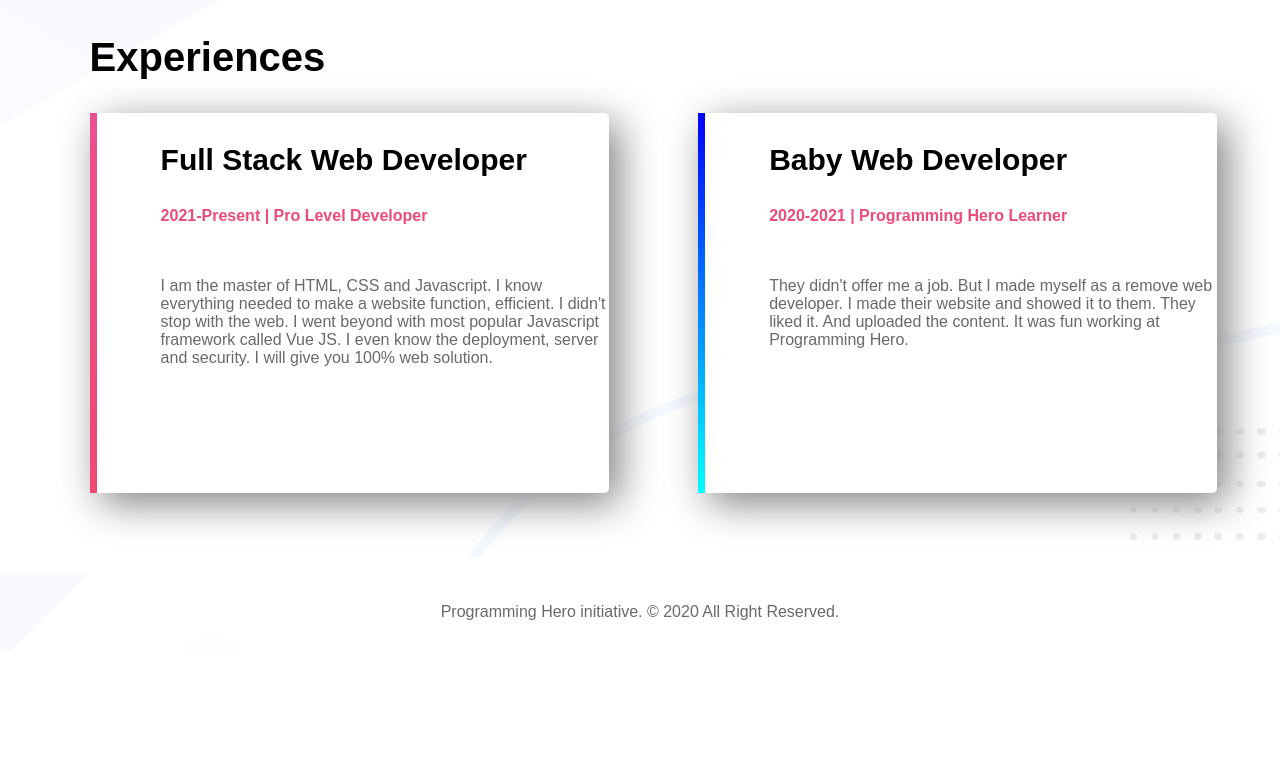
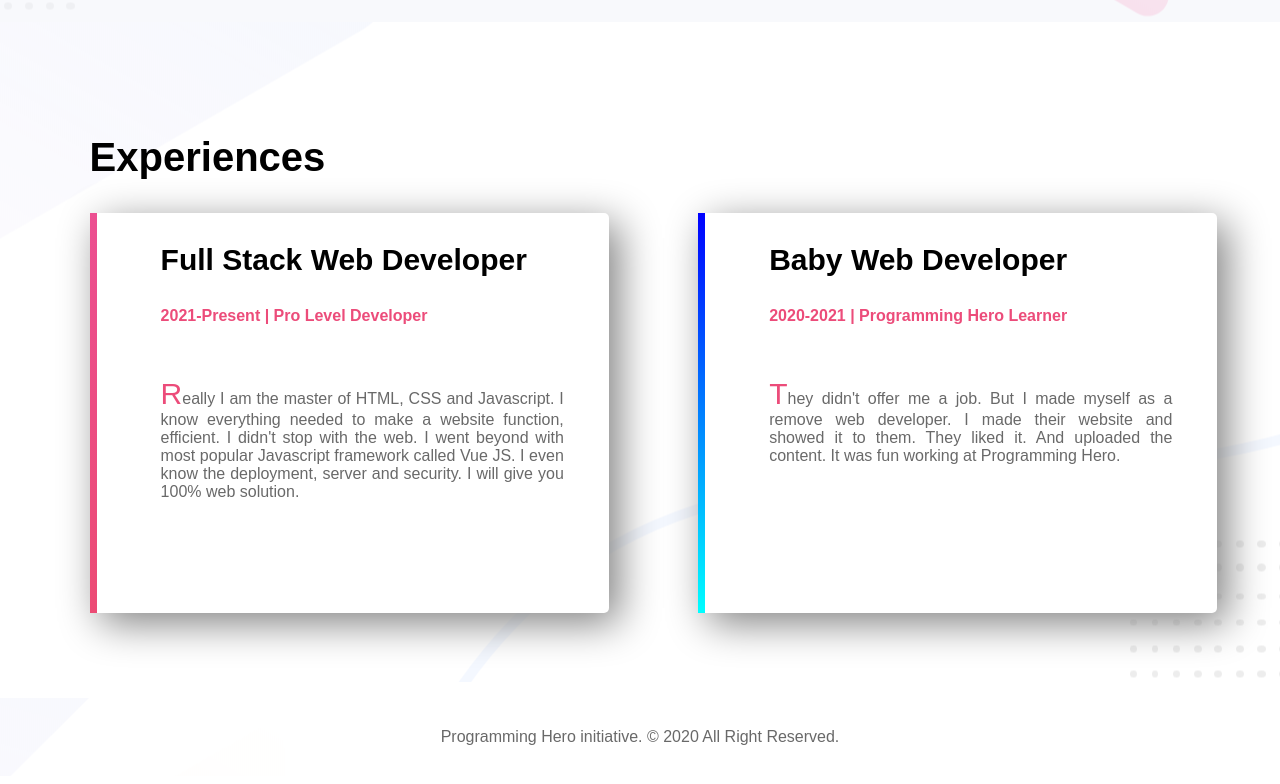
Before and after one commit to mjrgeorge/personal_website, a plain HTML site: page index.html in a window 1280 px wide. Shown: the part 2618-3402 px from the top of the page. Before the commit the page ends 3285 px from the top, so only its background shows below. Drawn offline with Linux system fonts and the light colour scheme.

Commit message:
some style added

```diff
--- a/index.html
+++ b/index.html
@@ -64,7 +64,7 @@
         <div class="half_width single_experiences" id="full_stack_web">
             <h3>Full Stack Web Developer</h3>
             <h4 class="text_highlight">2021-Present | Pro Level Developer</h4>
-            <p>I am the master of HTML, CSS and Javascript. I know everything needed to make a website function,
+            <p>Really I am the master of HTML, CSS and Javascript. I know everything needed to make a website function,
                 efficient. I didn't stop with the web. I went beyond with most popular Javascript framework called Vue
                 JS. I even know the deployment, server and security. I will give you 100% web solution.</p>
         </div>
--- a/style.css
+++ b/style.css
@@ -27,7 +27,7 @@ p {
 }
 
 section {
-  height: 475px;
+  height: 500px;
   padding: 80px 0px;
 }
 
@@ -78,7 +78,15 @@ section {
   float: left;
   margin: 0 2%;
   padding: 6% 0% 0% 4%;
+  transition: 0.5s;
 }
+
+.work_img:hover {
+  box-shadow: 10px 10px 40px gray;
+  transition: 0.5s;
+  cursor: pointer;
+}
+
 .latest_work_section img {
   width: 100%;
   height: 100%;
@@ -139,6 +147,17 @@ section {
   margin-left: 7%;
 }
 
+.experiences_area p {
+  text-align: justify;
+  padding-right: 10%;
+}
+
+.experiences_area p::first-letter {
+  color: #ec4c7a;
+  font-size: 30px;
+  font-weight: 400;
+}
+
 .single_experiences {
   box-shadow: 10px 10px 40px gray;
   height: 80%;
```
Also changed, not shown: images/mjrg.png, images/mjrg_dream.png.
